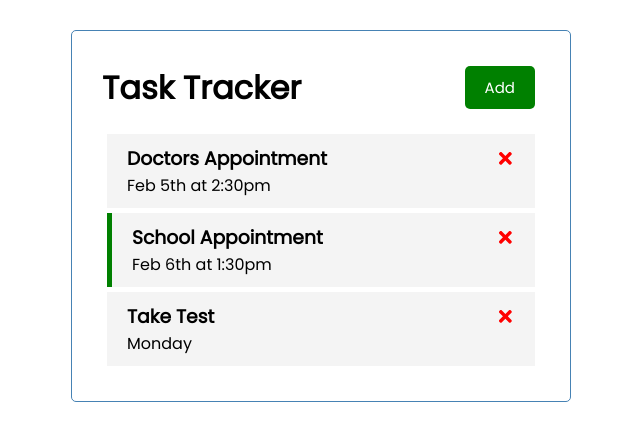
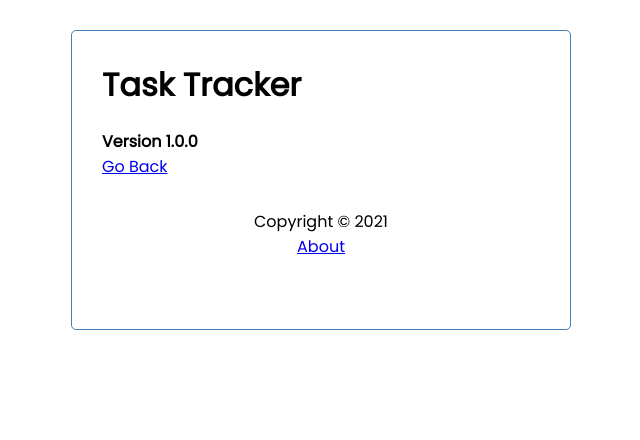
Before and after one commit to SCunn/react-task-tracker, a React (Create React App) app: page /about in a window 1280 px wide. Shown: the top 440 px of the page, without its empty margins (319-959 px from the left). Built offline with nearby package versions, Linux system fonts and the light colour scheme; data requests are answered from the project's data file.

Commit message:
Routing Footer & About

```diff
--- a/package.json
+++ b/package.json
@@ -10,6 +10,7 @@
     "react": "^17.0.2",
     "react-dom": "^17.0.2",
     "react-icons": "^4.2.0",
+    "react-router-dom": "^5.2.0",
     "react-scripts": "4.0.3",
     "web-vitals": "^1.1.1"
   },
--- a/src/App.js
+++ b/src/App.js
@@ -1,5 +1,8 @@
 // import React from 'react'
+import { BrowserRouter as Router, Route } from 'react-router-dom'
 import Header from './components/Header'
+import About from './components/About'
+import Footer from './components/Footer'
 import Tasks from './components/Tasks'
 import { useState, useEffect } from 'react'
 import AddTask from './components/AddTask'
@@ -87,11 +90,15 @@
     }
 
   return (
+    <Router>
     <div className='container'>
       <Header onAdd={() => setShowAddTask
         (!showAddTask)}
         showAdd={showAddTask}
         />
+
+        <Route path='/' exact render={(props) => (
+          <>
             {showAddTask && <AddTask onAdd={addTask}/>}
             {tasks.length > 0 ? (
             <Tasks tasks={tasks}
@@ -101,7 +108,12 @@
             ) : (
             'No Tasks To Show'
             )}
+          </>
+        )} />
+        <Route path='/about' component={About} />
+        <Footer />
     </div>
+    </Router>
   );
 }
 
--- /dev/null
+++ b/src/components/About.js
@@ -0,0 +1,12 @@
+import { Link } from 'react-router-dom'
+
+const About = () => {
+    return (
+        <div>
+           <h4>Version 1.0.0</h4>
+           <Link to='/'>Go Back</Link>
+        </div>
+    )
+}
+
+export default About
--- /dev/null
+++ b/src/components/Footer.js
@@ -0,0 +1,12 @@
+import { Link } from 'react-router-dom'
+
+const Footer = () => {
+    return (
+        <footer>
+           <p>Copyright &copy; 2021</p>
+           <Link to='/about'>About</Link>
+        </footer>
+    )
+}
+
+export default Footer
--- a/src/components/Header.js
+++ b/src/components/Header.js
@@ -1,17 +1,22 @@
 
 import PropTypes from 'prop-types'
+import { useLocation } from 'react-router-dom'
 import Button from './Button'
 
 
 const Header = ({ title, onAdd, showAdd }) => {
+    const location = useLocation()
+
     return (
         <header className='header'>
             <h1>{title}</h1>
-            <Button
-            color={showAdd ? 'red' : 'green'}
-            text={showAdd ? 'Close' : 'Add'}
-            onClick={onAdd}
-            />
+            {location.pathname === '/' && (
+                <Button
+                    color={showAdd ? 'red' : 'green'}
+                    text={showAdd ? 'Close' : 'Add'}
+                    onClick={onAdd}
+                />
+            )}
         </header>
     )
 }
```
Also changed, not shown: 1 other file (tests, documents, lock files or other folders). Lines whose indentation alone changed are shown as unchanged.
